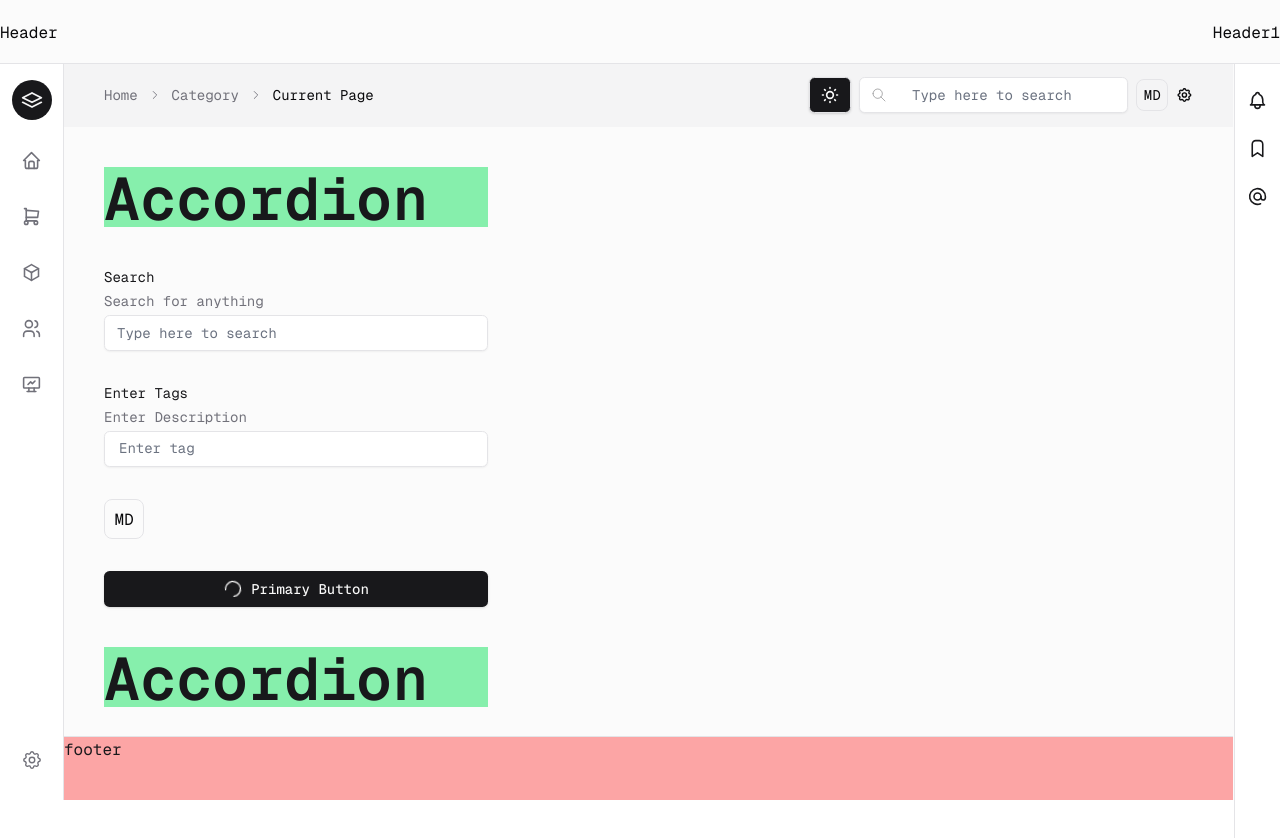
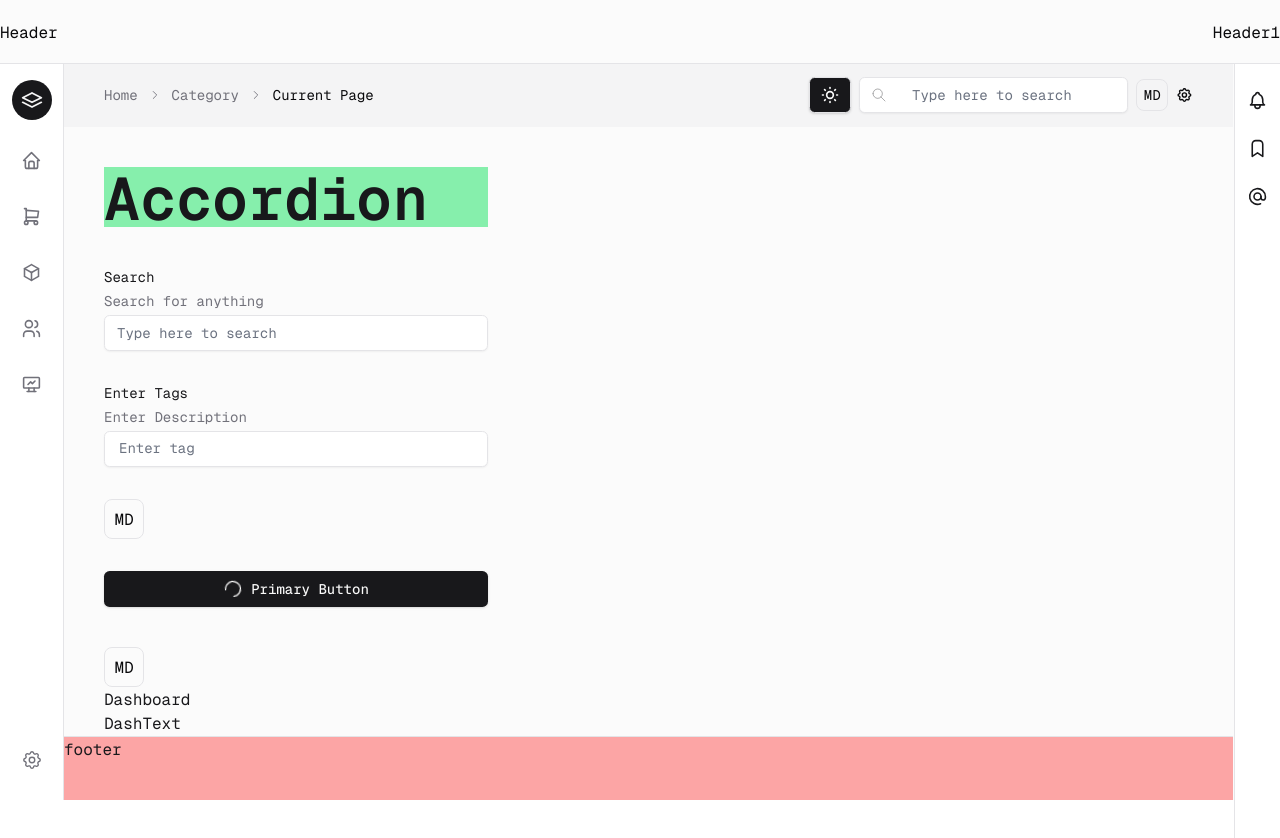
Before and after one commit to madhavdutta/xbeshui, a React (Vite) app: page / in a window 1280 px wide. Shown: the top 838 px of the page. Built offline with nearby package versions, Linux system fonts and the light colour scheme.

Commit message:
Appshell alt layout fixed

```diff
--- a/packages/core/components/Buttons/button/button.config.ts
+++ b/packages/core/components/Buttons/button/button.config.ts
@@ -65,10 +65,12 @@ export interface ButtonProps extends React.ButtonHTMLAttributes<HTMLButtonElemen
 export interface LinkProps extends React.AnchorHTMLAttributes<HTMLAnchorElement>, VariantProps<typeof buttonVariants> {
   leftSection?: React.ReactNode;
   rightSection?: React.ReactNode;
-  variant?: keyof ButtonVariantType | null;
+  // variant?: keyof ButtonVariantType | null;
   size?: keyof ButtonSizeType | null;
   href?: string;
   target?: "_blank" | "_self" | "_parent" | "_top" | string;
   radius?: keyof ButtonRadiusType;
   loading?:boolean;
+  glitchEffect?: boolean;
+  underline?: boolean;
 }
--- a/packages/core/components/Buttons/link/link.tsx
+++ b/packages/core/components/Buttons/link/link.tsx
@@ -1,6 +1,6 @@
-import { forwardRef } from "react";
+import { forwardRef, useMemo, useState, isValidElement, cloneElement } from "react";
 import { cn } from "../../../../utils";
-import { buttonVariants, type LinkProps } from "../button/button.config";
+import type { LinkProps } from "../button/button.config";
 import { useXbeshProviderCheck } from "../../Theme/xBeshTheme/xbeshProvider";
 
 const Link = forwardRef<HTMLAnchorElement, LinkProps>(
@@ -15,27 +15,129 @@ const Link = forwardRef<HTMLAnchorElement, LinkProps>(
       href,
       target,
       children,
+      glitchEffect = true,
+      underline = false,
       ...props
     },
-		ref,
+    ref
   ) => {
     useXbeshProviderCheck();
+
+    const text = typeof children === "string" ? children : "";
+    const characters = text.split("");
+    const [isHovered, setIsHovered] = useState(false);
+    const [glitchedText, setGlitchedText] = useState(text);
+    const [animationDone, setAnimationDone] = useState(false);
+
+    const handleHover = () => {
+      if (!glitchEffect || animationDone) return;
+      setIsHovered(true);
+      let i = 0;
+      const interval = setInterval(() => {
+        if (i >= characters.length) {
+          clearInterval(interval);
+          setGlitchedText(text);
+          setAnimationDone(true);
+          return;
+        }
+        const randomChars = Array.from({ length: 2 }, () => getRandomChar()).join("");
+        const randomUnderscores = Array.from({ length: Math.floor(Math.random() * 2) }, () => "_").join("");
+        const newText = characters
+          .map((char, index) => {
+            if (index === i) {
+              return char === " " ? " " : randomChars;
+            // biome-ignore lint/style/noUselessElse: <explanation>
+            } else if (index > i && index <= i + randomUnderscores.length) {
+              return "_";
+            // biome-ignore lint/style/noUselessElse: <explanation>
+            } else {
+              return char;
+            }
+          })
+          .join("");
+        setGlitchedText(newText);
+        i++;
+      }, 40);
+    };
+
+    const handleMouseLeave = () => {
+      setIsHovered(false);
+      setGlitchedText(text);
+      setAnimationDone(false);
+    };
+
+    const getRandomChar = useMemo(() => {
+      const chars = "*_+{}-?abcdefghijklmnopqrstuvwxyzZ0123456789";
+      return () => chars[Math.floor(Math.random() * chars.length)];
+    }, []);
+
+	const renderGlitchedText = () => {
+		if (typeof children === "string") {
 		  return (
+			<span className="inline-block overflow-hidden whitespace-nowrap" style={{ width: `${text.length}ch` }}>
+			  {glitchedText.split("").map((char, index) => (
+				<span
+				  // biome-ignore lint/suspicious/noArrayIndexKey: <explanation>
+				  key={char + index}
+				  className={`flipChar ${isHovered && glitchEffect ? "glitch" : ""}`}
+				  style={{
+					marginRight: char === " " ? "0.5em" : "0",
+					transition: "opacity 0.3s",
+				  }}
+				>
+				  {char}
+				</span>
+			  ))}
+			</span>
+		  );
+		// biome-ignore lint/style/noUselessElse: <explanation>
+		} else if (isValidElement(children)) {
+		  const childProps = children.props;
+		  const modifiedProps = {
+			...childProps,
+			...(childProps.className
+			  ? { className: cn(childProps.className, isHovered && glitchEffect ? "glitch" : "") }
+			  : {}),
+		  };
+		  return cloneElement(children, modifiedProps);
+		// biome-ignore lint/style/noUselessElse: <explanation>
+		} else {
+		  return children;
+		}
+	  };
+
+    return !underline ? (
       <a
-				className={cn(buttonVariants({ variant, radius, size }), className)}
+        className={cn("flipText cursor-pointer no-underline hover:underline", className)}
+        href={href}
+        target={target}
+        ref={ref}
+        onMouseEnter={handleHover}
+        onMouseLeave={handleMouseLeave}
+        style={{ textDecoration: underline ? "underline" : "none" }}
+        {...props}
+      >
+        {leftSection && <span className="mr-2">{leftSection}</span>}
+        {renderGlitchedText()}
+        {rightSection && <span className="ml-2">{rightSection}</span>}
+      </a>
+    ) : (
+      <a
+        className={cn("cursor-pointer hover:underline", className)}
         href={href}
         target={target}
         ref={ref}
         {...props}
+        onMouseEnter={handleHover}
+        onMouseLeave={handleMouseLeave}
       >
         {leftSection && <span className="mr-2">{leftSection}</span>}
-				{children}
+        {glitchedText}
         {rightSection && <span className="ml-2">{rightSection}</span>}
       </a>
     );
-	},
+  }
 );
 
 Link.displayName = "Link";
-
 export { Link };
--- a/packages/core/components/index.tsx
+++ b/packages/core/components/index.tsx
@@ -5,6 +5,7 @@ export { Toggle, toggleVariants } from "./Buttons/toggle/toggle";
 export { ActionIcon } from "./Buttons/actionIcon/actionIcon";
 export { CopyButton } from "./Buttons/copyButton/copyButton";
 export { FileButton } from "./Buttons/fileButton/fileButton";
+export { Link } from "./Buttons/link/link";
 
 // All DataDisplay core components are exported from this file
 export { Accordion } from "./DataDisplay/accordion/accordion";
--- a/packages/index.css
+++ b/packages/index.css
@@ -182,4 +182,45 @@
 .overflow-visible {
   overflow: visible;
 }
+
+.flipText {
+  display: inline-block;
 }
+
+.flipChar {
+  display: inline-block;
+  position: relative;
+  transition: opacity 0.7s ease, transform 0.7s ease;
+}
+
+.flipChar.glitch {
+  animation: glitch 0.7s linear;
+}
+
+@keyframes glitch {
+  0% {
+    opacity: 1;
+    transform: scale(1);
+  }
+  20% {
+    opacity: 0.8;
+    transform: scale(1.02);
+  }
+  40% {
+    opacity: 0.6;
+    transform: scale(0.98);
+  }
+  60% {
+    opacity: 0.8;
+    transform: scale(1.02);
+  }
+  80% {
+    opacity: 0.6;
+    transform: scale(0.98);
+  }
+  100% {
+    opacity: 1;
+    transform: scale(1);
+  }
+}
+}
--- a/packages/index.tsx
+++ b/packages/index.tsx
@@ -6,6 +6,7 @@ export * from "./core/components/Buttons/toggle/toggle";
 export * from "./core/components/Buttons/actionIcon/actionIcon";
 export * from "./core/components/Buttons/copyButton/copyButton";
 export * from "./core/components/Buttons/fileButton/fileButton";
+export * from "./core/components/Buttons/link/link";
 
 export * from "./core/components/DataDisplay/accordion/accordion";
 export * from "./core/components/DataDisplay/avatar/avatar";
--- a/src/App.tsx
+++ b/src/App.tsx
@@ -15,6 +15,8 @@ import {
 	TagsInput,
 	Button,
 	Dialog,
+	Link,
+  Text,
 } from "../packages/core/components";
 import {
 	IconAt,
@@ -101,11 +103,9 @@ const App = () => {
 		return <AsideUI />;
 	};
 
-
 	const AsideBookmarksView = () => {
 		return <>Bookmarks View</>;
 	};
-
 
 	const AsideMentionsView = () => {
 		return <>Mentions View</>;
@@ -132,7 +132,7 @@ const App = () => {
 			icon: <IconAt stroke={1.8} size={21} />,
 			isOpenable: true,
 			openedAsideComponent: <AsideMentionsView />,
-    }
+		},
 	];
 
 	return (
@@ -227,123 +227,35 @@ const App = () => {
 						</Title>
 
 						<Stack gap={"lg"} className="py-10 w-96">
-            <TextInput placeholder="Type here to search" label="Search" description="Search for anything" />
-            <TagsInput clearable label={"Enter Tags"} description={"Enter Description"} />
+							<TextInput
+								placeholder="Type here to search"
+								label="Search"
+								description="Search for anything"
+							/>
+							<TagsInput
+								clearable
+								label={"Enter Tags"}
+								description={"Enter Description"}
+							/>
 
 							<Avatar size="md" alt="Madhav Dutta" />
 
-            <Button variant="default" size="md" leftSection={<IconStack />} loading>
+							<Button
+								variant="default"
+								size="md"
+								leftSection={<IconStack />}
+								loading
+							>
 								Primary Button
 							</Button>
 						</Stack>
 
-          <Title order="h1" className="bg-green-300 dark:bg-red-400">
-            Accordion
-          </Title>
-
-          <Stack gap={"lg"} className="py-10 w-96">
-            <TextInput placeholder="Type here to search" label="Search" description="Search for anything" />
-            <TagsInput clearable label={"Enter Tags"} description={"Enter Description"} />
-
+						<Link href="/dashboard" glitchEffect={true}>
               <Avatar size="md" alt="Madhav Dutta" />
-
-            <Button variant="default" size="md" leftSection={<IconStack />} loading>
-              Primary Button
-            </Button>
-          </Stack>
-
-          <Title order="h1" className="bg-green-300 dark:bg-red-400">
-            Accordion
-          </Title>
-
-          <Stack gap={"lg"} className="py-10 w-96">
-            <TextInput placeholder="Type here to search" label="Search" description="Search for anything" />
-            <TagsInput clearable label={"Enter Tags"} description={"Enter Description"} />
-
-            <Avatar size="md" alt="Madhav Dutta" />
-
-            <Button variant="default" size="md" leftSection={<IconStack />} loading>
-              Primary Button
-            </Button>
-          </Stack>
-
-          <Title order="h1" className="bg-green-300 dark:bg-red-400">
-            Accordion
-          </Title>
-
-          <Stack gap={"lg"} className="py-10 w-96">
-            <TextInput placeholder="Type here to search" label="Search" description="Search for anything" />
-            <TagsInput clearable label={"Enter Tags"} description={"Enter Description"} />
-
-            <Avatar size="md" alt="Madhav Dutta" />
-
-            <Button variant="default" size="md" leftSection={<IconStack />} loading>
-              Primary Button
-            </Button>
-          </Stack>
-
-          <Title order="h1" className="bg-green-300 dark:bg-red-400">
-            Accordion
-          </Title>
-
-          <Stack gap={"lg"} className="py-10 w-96">
-            <TextInput placeholder="Type here to search" label="Search" description="Search for anything" />
-            <TagsInput clearable label={"Enter Tags"} description={"Enter Description"} />
-
-            <Avatar size="md" alt="Madhav Dutta" />
-
-            <Button variant="default" size="md" leftSection={<IconStack />} loading>
-              Primary Button
-            </Button>
-          </Stack>
-
-          <Title order="h1" className="bg-green-300 dark:bg-red-400">
-            Accordion
-          </Title>
-
-          <Stack gap={"lg"} className="py-10 w-96">
-            <TextInput placeholder="Type here to search" label="Search" description="Search for anything" />
-            <TagsInput clearable label={"Enter Tags"} description={"Enter Description"} />
-
-            <Avatar size="md" alt="Madhav Dutta" />
-
-            <Button variant="default" size="md" leftSection={<IconStack />} loading>
-              Primary Button
-            </Button>
-          </Stack>
-
-          <Title order="h1" className="bg-green-300 dark:bg-red-400">
-            Accordion
-          </Title>
-
-          <Stack gap={"lg"} className="py-10 w-96">
-            <TextInput placeholder="Type here to search" label="Search" description="Search for anything" />
-            <TagsInput clearable label={"Enter Tags"} description={"Enter Description"} />
-
-            <Avatar size="md" alt="Madhav Dutta" />
-
-            <Button variant="default" size="md" leftSection={<IconStack />} loading>
-              Primary Button
-            </Button>
-          </Stack>
-
-          <Title order="h1" className="bg-green-300 dark:bg-red-400">
-            Accordion
-          </Title>
-
-          <Stack gap={"lg"} className="py-10 w-96">
-            <TextInput placeholder="Type here to search" label="Search" description="Search for anything" />
-            <TagsInput clearable label={"Enter Tags"} description={"Enter Description"} />
-
-            <Avatar size="md" alt="Madhav Dutta" />
-
-            <Button variant="default" size="md" leftSection={<IconStack />} loading>
-              Primary Button
-            </Button>
-          </Stack>
-
+							<Text>Dashboard</Text>
+              DashText
+						</Link>
 					</div>
-
 				</Container>
 			</AppShell>
 		</>
```
Lines whose indentation alone changed are shown as unchanged.
